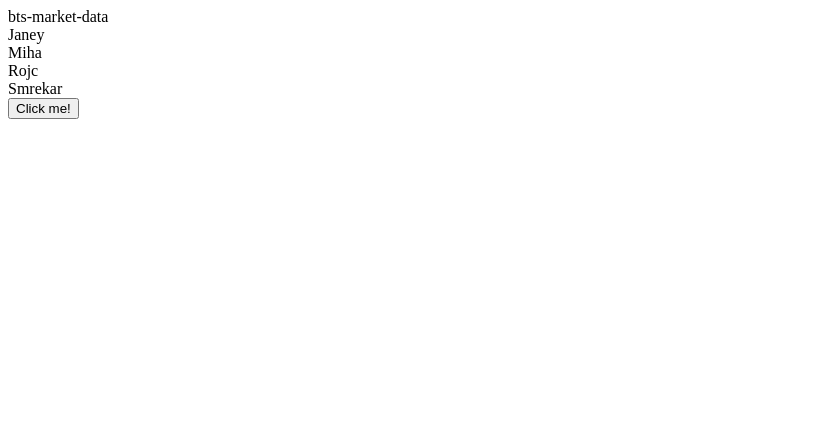
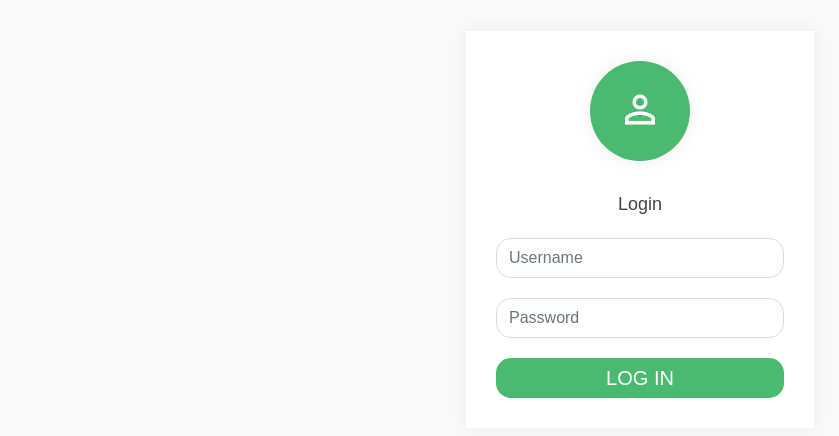
Before and after one commit to sicgorne/bts-market-data, an Angular app: page / in a window 1280 px wide. Shown: the top 436 px of the page, without its empty margins (0-839 px from the left). Built offline with nearby package versions, Linux system fonts and the light colour scheme.

Commit message:
Login page

```diff
--- a/angular.json
+++ b/angular.json
@@ -24,9 +24,14 @@
               "src/assets"
             ],
             "styles": [
-              "src/styles.css"
+              "./node_modules/@angular/material/prebuilt-themes/indigo-pink.css",
+              "src/styles.css",
+              "node_modules/bootstrap/dist/css/bootstrap.min.css"
             ],
-            "scripts": []
+            "scripts": [
+              "node_modules/jquery/dist/jquery.min.js",
+              "node_modules/bootstrap/dist/js/bootstrap.min.js"
+            ]
           },
           "configurations": {
             "production": {
@@ -89,6 +94,7 @@
               "src/assets"
             ],
             "styles": [
+              "./node_modules/@angular/material/prebuilt-themes/indigo-pink.css",
               "src/styles.css"
             ],
             "scripts": []
@@ -120,6 +126,7 @@
           }
         }
       }
-    }},
+    }
+  },
   "defaultProject": "bts-market-data"
 }
--- a/src/app/app.component.css
+++ b/src/app/app.component.css
@@ -0,0 +1,75 @@
+.form-control {
+  box-shadow: none;
+  border-color: #ddd;
+}
+
+.form-control:focus {
+  border-color: #4aba70;
+}
+
+.login-form {
+  width: 350px;
+  margin: 0 auto;
+  padding: 30px 0;
+}
+
+.login-form form {
+  color: #434343;
+  border-radius: 1px;
+  margin-bottom: 15px;
+  background: #fff;
+  border: 1px solid #f3f3f3;
+  -webkit-box-shadow: 0px 0px 22px 1px rgba(0, 0, 0, 0.05);
+  -moz-box-shadow: 0px 0px 22px 1px rgba(0, 0, 0, 0.05);
+  box-shadow: 0px 0px 22px 1px rgba(0, 0, 0, 0.05);
+  padding: 30px;
+}
+
+.login-form h4 {
+  text-align: center;
+  font-size: 18px;
+  margin-bottom: 20px;
+}
+
+.login-form .avatar {
+  color: #fff;
+  margin: 0 auto 30px;
+  text-align: center;
+  width: 100px;
+  height: 100px;
+  border-radius: 50%;
+  z-index: 9;
+  background: #4aba70;
+  padding: 15px;
+  -webkit-box-shadow: 0px 0px 22px 1px rgba(0, 0, 0, 0.05);
+  -moz-box-shadow: 0px 0px 22px 1px rgba(0, 0, 0, 0.05);
+  box-shadow: 0px 0px 22px 1px rgba(0, 0, 0, 0.05);
+}
+
+.login-form .avatar i {
+  margin-top: 11px;
+  font-size: 45px;
+}
+
+.login-form .form-group {
+  margin-bottom: 20px;
+}
+
+.login-form .form-control,
+.login-form .btn {
+  min-height: 40px;
+  border-radius: 15px;
+  transition: all 0.5s;
+}
+
+.login-form .btn {
+  text-transform: uppercase;
+  background: #4aba70;
+  border: none;
+  line-height: normal;
+}
+
+.login-form .btn:hover,
+.login-form .btn:focus {
+  background: #2e8c4e;
+}
--- a/src/app/app.component.html
+++ b/src/app/app.component.html
@@ -1,6 +1,18 @@
-{{ title }}
-<div *ngFor="let someone of people">
-  {{ someone }} <br>
+<div class="login-form">
+  <form action="/examples/actions/confirmation.php" method="post">
+    <div class="avatar">
+      <i class="sm material-icons">
+        perm_identity
+      </i>
+    </div>
+    <h4 class="modal-title">Login
+    </h4>
+    <div class="form-group">
+      <input type="text" class="form-control" placeholder="Username" required="required">
+    </div>
+    <div class="form-group">
+      <input type="password" class="form-control" placeholder="Password" required="required">
+    </div>
+    <input type="submit" class="btn btn-primary btn-block btn-lg" value="Log In">
+  </form>
 </div>
-<button (click)="showTheMaster()"> Click me!</button>
-<div>{{ master }}</div>
--- a/src/app/app.module.ts
+++ b/src/app/app.module.ts
@@ -3,6 +3,7 @@ import { NgModule } from '@angular/core';
 
 import { AppRoutingModule } from './app-routing.module';
 import { AppComponent } from './app.component';
+import { BrowserAnimationsModule } from '@angular/platform-browser/animations';
 
 @NgModule({
   declarations: [
@@ -10,7 +11,8 @@ import { AppComponent } from './app.component';
   ],
   imports: [
     BrowserModule,
-    AppRoutingModule
+    AppRoutingModule,
+    BrowserAnimationsModule,
   ],
   providers: [],
   bootstrap: [AppComponent]
--- a/src/index.html
+++ b/src/index.html
@@ -6,6 +6,8 @@
   <base href="/">
   <meta name="viewport" content="width=device-width, initial-scale=1">
   <link rel="icon" type="image/x-icon" href="favicon.ico">
+  <link href="https://fonts.googleapis.com/css?family=Roboto:300,400,500&display=swap" rel="stylesheet">
+  <link href="https://fonts.googleapis.com/icon?family=Material+Icons" rel="stylesheet">
 </head>
 <body>
   <app-root></app-root>
--- a/src/main.ts
+++ b/src/main.ts
@@ -1,3 +1,4 @@
+import 'hammerjs';
 import { enableProdMode } from '@angular/core';
 import { platformBrowserDynamic } from '@angular/platform-browser-dynamic';
 
--- a/src/styles.css
+++ b/src/styles.css
@@ -1 +1,6 @@
-/* You can add global styles to this file, and also import other style files */
+body {
+  padding: 0 !important;
+  margin: 0 !important;
+  background: #fafafa !important;
+  font-family: 'Poppins', sans-serif !important;
+}
```
Also changed, not shown: package.json (+7 -0 lines), 1 other file (tests, documents, lock files or other folders).
